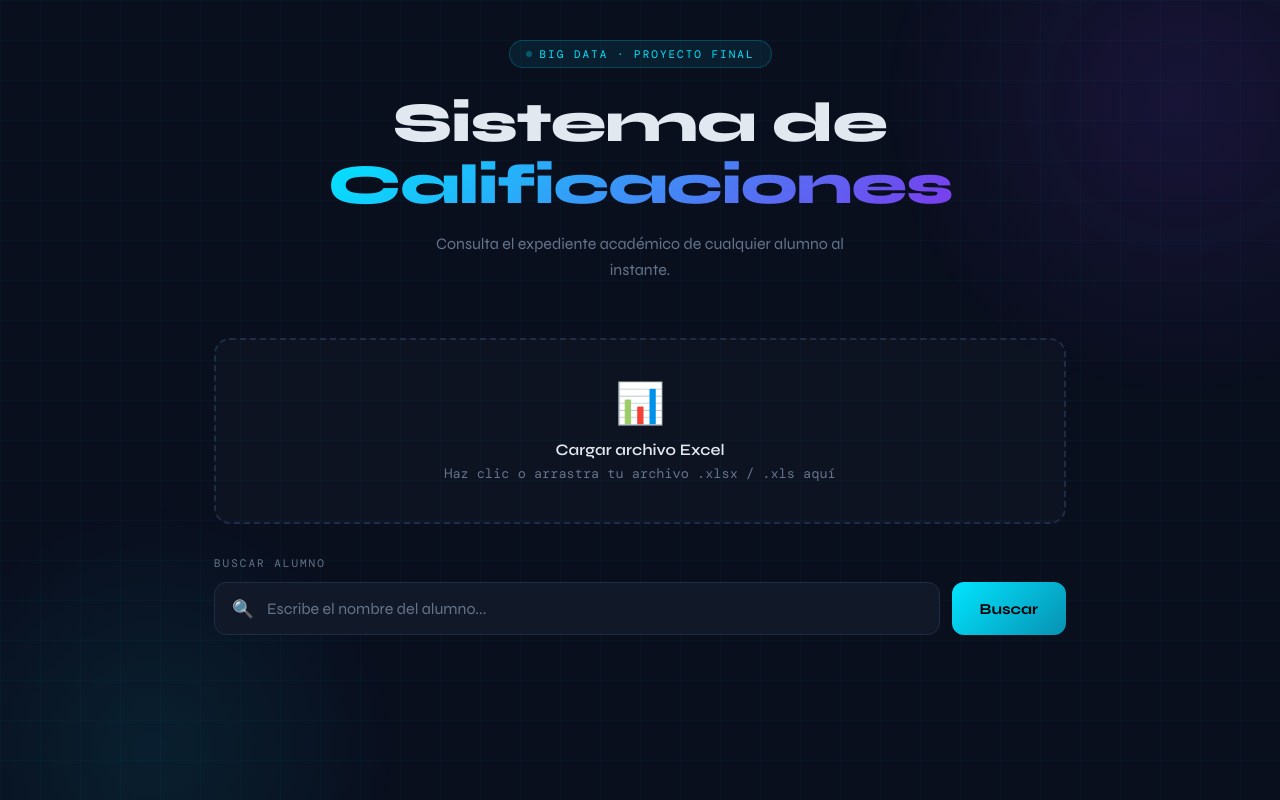
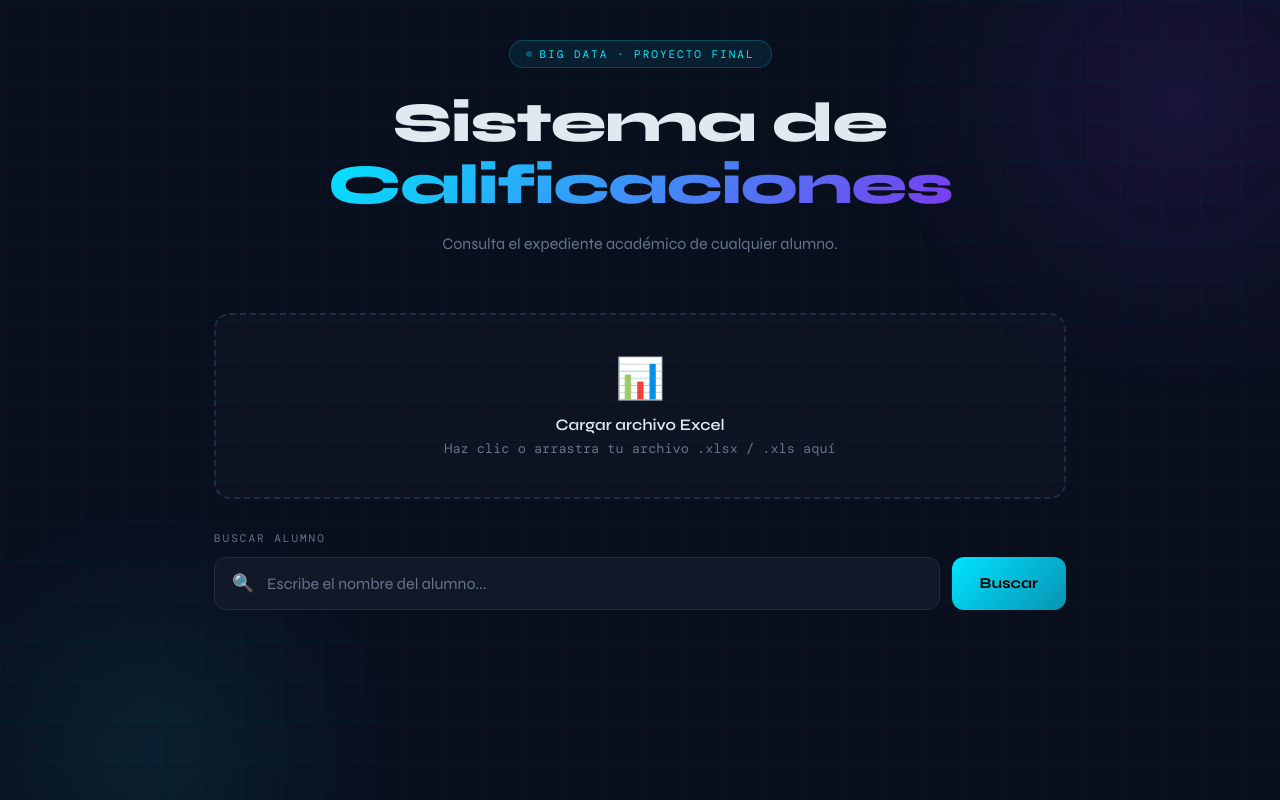
Before and after one commit to Mauceledoon/Proyecto-big-data, a plain HTML site: page index.html in a window 1280 px wide. Drawn offline with nearby package versions, Linux system fonts and the light colour scheme; a web font is replaced by a local one.

Commit message:
Revise subtitle in index.html
Updated subtitle text for clarity.

```diff
--- a/index.html
+++ b/index.html
@@ -556,7 +556,7 @@
   <header>
     <div class="badge">Big Data · Proyecto Final</div>
     <h1>Sistema de<br/><span>Calificaciones</span></h1>
-    <p class="subtitle">Consulta el expediente académico de cualquier alumno al instante.</p>
+    <p class="subtitle">Consulta el expediente académico de cualquier alumno.</p>
   </header>
 
   <!-- Upload -->
```
